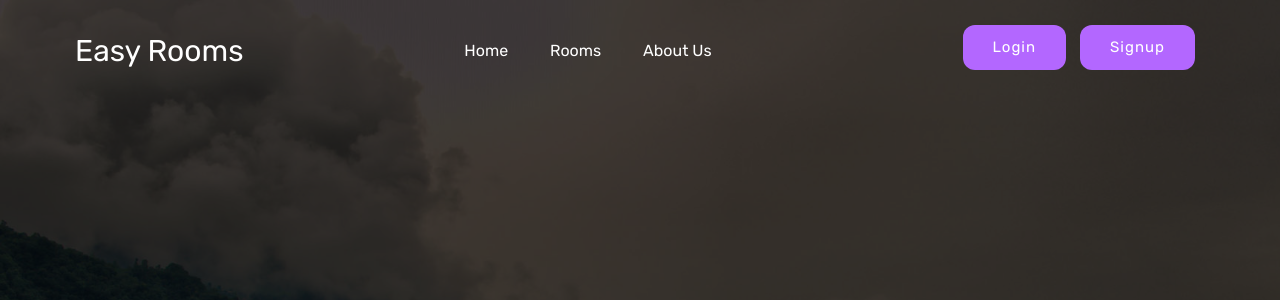
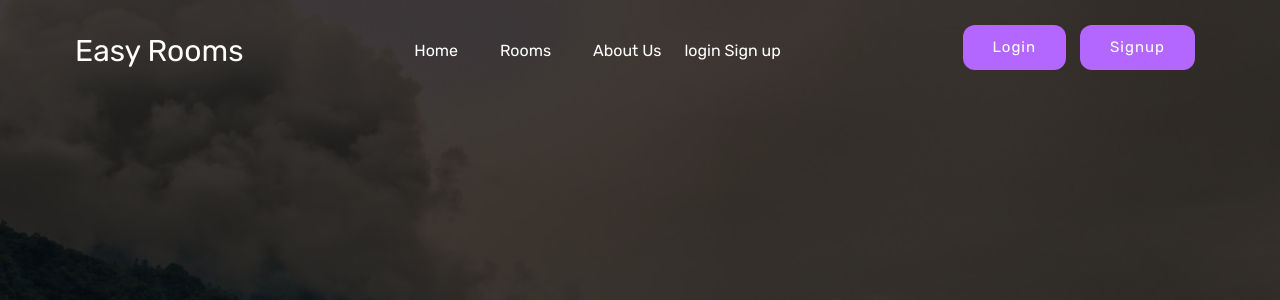
Before and after one commit to BikashJhendi/easyrooms, a Django app: page / in a window 1280 px wide. Shown: the top 300 px of the page. Run offline with Django 3.2, Linux system fonts and the light colour scheme; some libraries are stand-ins or nearby versions.

Commit message:
mobile-menu update

```diff
--- a/roomsapps/templates/aboutUs.html
+++ b/roomsapps/templates/aboutUs.html
@@ -42,6 +42,8 @@
                                 <li><a href="{% url 'index'%}">Home</a></li>
                                 <li><a href="{% url 'rooms' %}">Rooms</a></li>
                                 <li><a href="{% url 'aboutUs' %}">About Us</a></li>
+                                <a href="{% url 'login' %}">login</a>
+                                <a href="{% url 'signup' %}">Sign up</a>
                             </ul>
                         </nav>
                     </div>
--- a/roomsapps/templates/index.html
+++ b/roomsapps/templates/index.html
@@ -42,6 +42,8 @@
                                 <li><a href="{% url 'index' %}">Home</a></li>
                                 <li><a href="{% url 'rooms' %}">Rooms</a></li>
                                 <li><a href="{% url 'aboutUs' %}">About Us</a></li>
+                                <a href="{% url 'login' %}">login</a>
+                                <a href="{% url 'signup' %}">Sign up</a>
                             </ul>
                         </nav>
                     </div>
--- a/roomsapps/templates/login.html
+++ b/roomsapps/templates/login.html
@@ -45,6 +45,8 @@
                                 <li><a href="{% url 'index' %}">Home</a></li>
                                 <li><a href="{% url 'rooms' %}">Rooms</a></li>
                                 <li><a href="{% url 'aboutUs' %}">About Us</a></li>
+                                <a href="{% url 'login' %}">login</a>
+                                <a href="{% url 'signup' %}">Sign up</a>
                             </ul>
                         </nav>
                     </div>
--- a/roomsapps/templates/privacy.html
+++ b/roomsapps/templates/privacy.html
@@ -43,6 +43,8 @@
                                 <li><a href="{% url 'index'%}">Home</a></li>
                                 <li><a href="{% url 'rooms' %}">Rooms</a></li>
                                 <li><a href="{% url 'aboutUs' %}">About Us</a></li>
+                                <a href="{% url 'login' %}">login</a>
+                                <a href="{% url 'signup' %}">Sign up</a>
                             </ul>
                         </nav>
                     </div>
--- a/roomsapps/templates/rooms.html
+++ b/roomsapps/templates/rooms.html
@@ -41,6 +41,8 @@
                                 <li><a href="{% url 'index'%}">Home</a></li>
                                 <li><a href="{% url 'rooms' %}">Rooms</a></li>
                                 <li><a href="{% url 'aboutUs' %}">About Us</a></li>
+                                <a href="{% url 'login' %}">login</a>
+                                <a href="{% url 'signup' %}">Sign up</a>
                             </ul>
                         </nav>
                     </div>
--- a/roomsapps/templates/signup.html
+++ b/roomsapps/templates/signup.html
@@ -44,6 +44,8 @@
                                 <li><a href="{% url 'index' %}">Home</a></li>
                                 <li><a href="{% url 'rooms' %}">Rooms</a></li>
                                 <li><a href="{% url 'aboutUs' %}">About Us</a></li>
+                                <a href="{% url 'login' %}">login</a>
+                                <a href="{% url 'signup' %}">Sign up</a>
                             </ul>
                         </nav>
                     </div>
```
